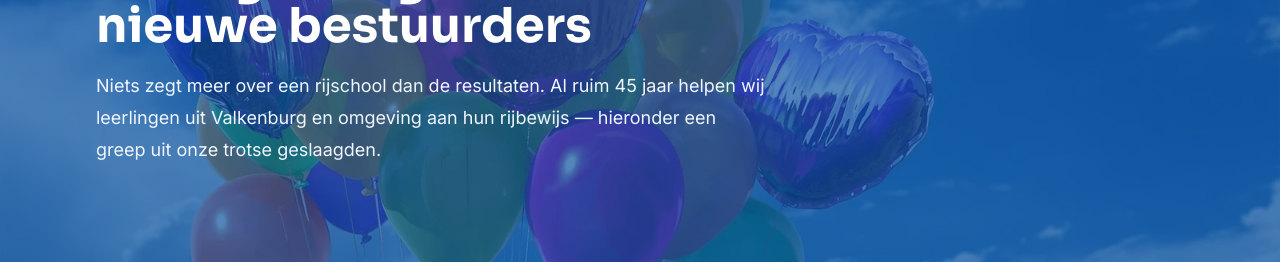
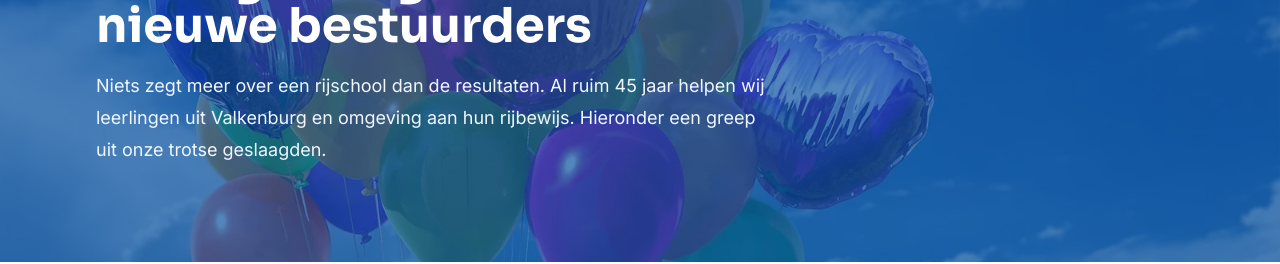
Before and after one commit to Maximustopdeals/Autorijschool-Valberg, a Next.js app: page /geslaagden in a window 1280 px wide. Shown: the part 262-526 px from the top of the page. Built offline with nearby package versions, Linux system fonts and the light colour scheme.

Commit message:
Update page.tsx

```diff
--- a/src/app/geslaagden/page.tsx
+++ b/src/app/geslaagden/page.tsx
@@ -58,7 +58,7 @@ export default function GeslaagdenPage() {
           </h1>
           <p className="mt-5 max-w-2xl text-lg leading-8 text-blue-50">
             Niets zegt meer over een rijschool dan de resultaten. Al ruim 45 jaar helpen wij
-            leerlingen uit Valkenburg en omgeving aan hun rijbewijs — hieronder een greep uit onze
+            leerlingen uit Valkenburg en omgeving aan hun rijbewijs. Hieronder een greep uit onze
             trotse geslaagden.
           </p>
         </div>
```
